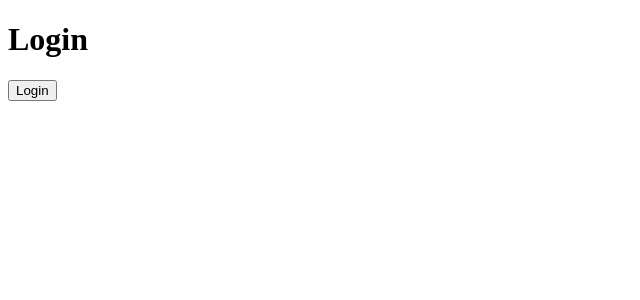
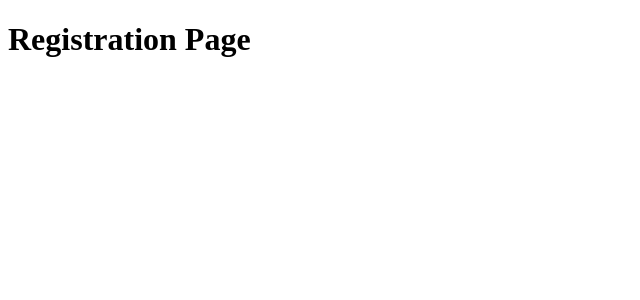
Before and after one commit to MooyGhul/SpecializedGPT, a React (Create React App) app in the folder client/: page /registration in a window 1280 px wide. Shown: the top 300 px of the page, without its empty margins (0-640 px from the left). Built offline with nearby package versions, Linux system fonts and the light colour scheme.

Commit message:
added routing

```diff
--- a/client/src/App.tsx
+++ b/client/src/App.tsx
@@ -1,6 +1,10 @@
 import React, { useState,useEffect } from 'react';
-import LoginPage from './pages/loginPage';
-import GptsListPage from './pages/gptsListPage';
+import { Routes, Route, Navigate } from 'react-router-dom';
+import LoginPage from './pages/LoginPage';
+import RegistrationPage from './pages/Registration';
+import GptsListPage from './pages/GptsListPage';
+import ProtectedRoute from './components/ProtectedRoute';
+import GptDetailPage from './pages/GptDetailPage';
 
 type Item = {
   name: string;
@@ -9,7 +13,10 @@ type Item = {
 
 function App() {
   const [items, setItems ] = useState<Item[]>([]);
-  const [isLoggedIn, setIsLoggedIn] = useState<boolean>(false);
+  const [isLoggedIn, setIsLoggedIn] = useState<boolean>(() => {
+    // Initialize state from localStorage
+    return localStorage.getItem('isLoggedIn') === 'true';
+  });
 
   useEffect(() => {
     if (isLoggedIn) {
@@ -21,11 +28,25 @@ function App() {
 
   const handleLogin = () => {
     setIsLoggedIn(true);
+    localStorage.setItem('isLoggedIn', 'true');
   };
 
   return (
     <div className="App">
-      {isLoggedIn ? <GptsListPage items={items}/>: <LoginPage onLogin={handleLogin}/>}
+      <Routes>
+
+        <Route path="/login" element={<LoginPage onLogin={handleLogin} />} />
+        <Route path="/registration" element={<RegistrationPage />} />
+
+
+        <Route element={<ProtectedRoute isLoggedIn={isLoggedIn} />}>
+          <Route path="/homepage" element={<GptsListPage items={items} />} />
+          <Route path="/homepage/:gptId" element={<GptDetailPage />} />
+        </Route>
+
+
+        <Route path="/" element={<Navigate to="/login"/>} />
+      </Routes>
     </div>
   );
 }
--- /dev/null
+++ b/client/src/components/ProtectedRoute.tsx
@@ -0,0 +1,13 @@
+import React from 'react';
+import { Navigate, Outlet } from 'react-router-dom';
+
+interface ProtectedRouteProps {
+  isLoggedIn: boolean;
+  redirectPath?: string;
+}
+
+const ProtectedRoute: React.FC<ProtectedRouteProps> = ({ isLoggedIn, redirectPath = "/login" }) => {
+  return isLoggedIn ? <Outlet /> : <Navigate to={redirectPath} replace />;
+};
+
+export default ProtectedRoute;
--- a/client/src/index.tsx
+++ b/client/src/index.tsx
@@ -1,5 +1,6 @@
 import React from 'react';
 import ReactDOM from 'react-dom/client';
+import { BrowserRouter } from 'react-router-dom';
 import App from './App';
 
 const root = ReactDOM.createRoot(
@@ -7,6 +8,8 @@ const root = ReactDOM.createRoot(
 );
 root.render(
   <React.StrictMode>
-    <App />
+    <BrowserRouter>
+      <App />
+    </BrowserRouter>
   </React.StrictMode>
 );
--- /dev/null
+++ b/client/src/pages/GptDetailPage.tsx
@@ -0,0 +1,10 @@
+import { useParams } from 'react-router-dom';
+
+function GptDetailPage(){
+    const { gptId } = useParams<{ gptId: string }>();
+    return (
+        <h1>GPT Detail Page {gptId}</h1>
+    );
+}
+
+export default GptDetailPage;
--- /dev/null
+++ b/client/src/pages/Registration.tsx
@@ -0,0 +1,7 @@
+function Registration(){
+    return (
+        <h1>Registration Page</h1>
+    );
+}
+
+export default Registration;
```
